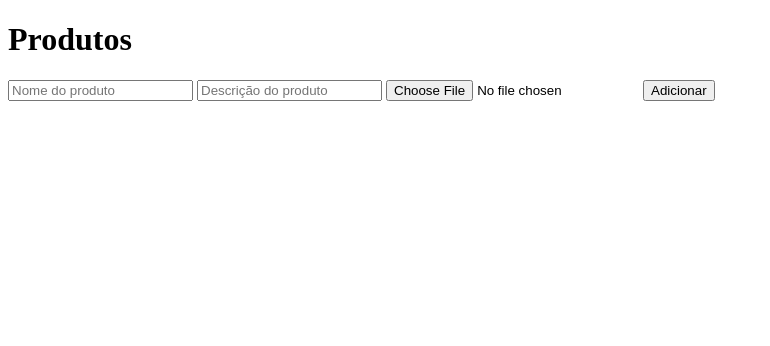
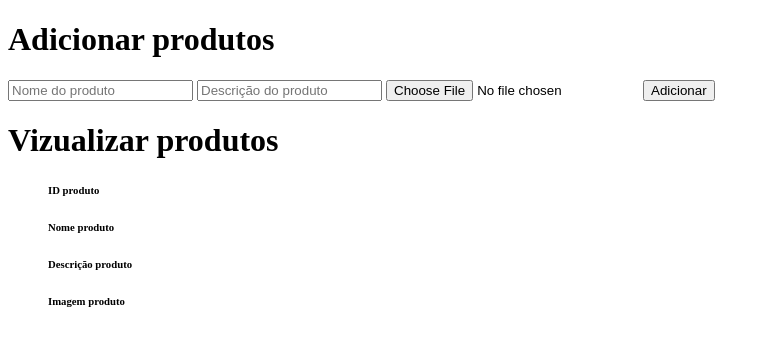
Before and after one commit to SarahBatagioti/produtos, a Flask app: page / in a window 1280 px wide. Shown: the top 346 px of the page, without its empty margins (0-770 px from the left). Run offline with Flask 3, Linux system fonts and the light colour scheme; data that the repository does not hold is empty; some libraries are stand-ins or nearby versions.

Commit message:
Função de armazenar e listar os produtos colocados no forms

```diff
--- a/app.py
+++ b/app.py
@@ -1,10 +1,36 @@
-from flask import Flask, render_template
+from flask import Flask, render_template, request, redirect, url_for
+from flask_mysqldb import MySQL
 
 app = Flask(__name__)
 
+# configuração do MySQL
+app.config['MYSQL_HOST'] = 'localhost'
+app.config['MYSQL_USER'] = 'root'
+app.config['MYSQL_PASSWORD'] = 'fatec'
+app.config['MYSQL_DB'] = 'fastfood'
+mysql = MySQL(app)
+
+
 @app.route('/')
 def index():
-    return render_template('index.html')
+    cur = mysql.connection.cursor()
+    cur.execute("SELECT * FROM produto")
+    produto = cur.fetchall()
+    cur.close()
+    return render_template('index.html', produto=produto)
+
+@app.route('/add', methods=['POST'])
+def add_produto():
+    if request.method == 'POST':
+        nomeProduto = request.form['nomeProduto']
+        descricaoProduto = request.form['descricaoProduto']
+        imagemProduto = request.form['imagemProduto']
+        cur = mysql.connection.cursor()
+        cur.execute("INSERT INTO produto (nomeProduto, descricaoProduto, imagemProduto) VALUES (%s, %s, %s)", (nomeProduto, descricaoProduto, imagemProduto))
+        mysql.connection.commit()
+        cur.close()
+        return redirect(url_for('index'))
+
 
 if __name__ == '__main__':
     app.run(debug=True)
--- a/script.sql
+++ b/script.sql
@@ -5,6 +5,5 @@ create table produto (
     id int auto_increment primary key,
     nomeProduto varchar(255) not null,
     descricaoProduto varchar(255) not null,
-    imagemProduto VARCHAR(255)not null,
-    status ENUM('peding', 'completed') default 'peding'
+    imagemProduto VARCHAR(255)not null
 );
--- a/templates/index.html
+++ b/templates/index.html
@@ -6,12 +6,37 @@
     <title>Produtos</title>
 </head>
 <body>
-    <h1>Produtos</h1>
+    <h1>Adicionar produtos</h1>
     <form action="/add" method="POST">
         <input type="text" name="nomeProduto" placeholder="Nome do produto">
         <input type="text" name="descricaoProduto" placeholder="Descrição do produto">
         <input type="file" name="imagemProduto"/>
         <button type="submit">Adicionar</button>
     </form>
+    <h1>Vizualizar produtos</h1>
+    <ul>
+
+        <h6>ID produto</h6>
+        {% for produto in produto %}
+        <li>{{ produto[0] }}</li>
+        {% endfor %}
+
+        <h6>Nome produto</h6>
+        {% for produto in produto %}
+        <li>{{ produto[1] }}</li>
+        {% endfor %}
+
+        <h6>Descrição produto</h6>
+        {% for produto in produto %}
+        <li>{{ produto[2] }}</li>
+        {% endfor %}
+
+        <h6>Imagem produto</h6>
+        {% for produto in produto %}
+        <li><img src="{{ produto[3] }}"></li>
+        {% endfor %}
+
+
+    </ul>
 </body>
 </html>
```
